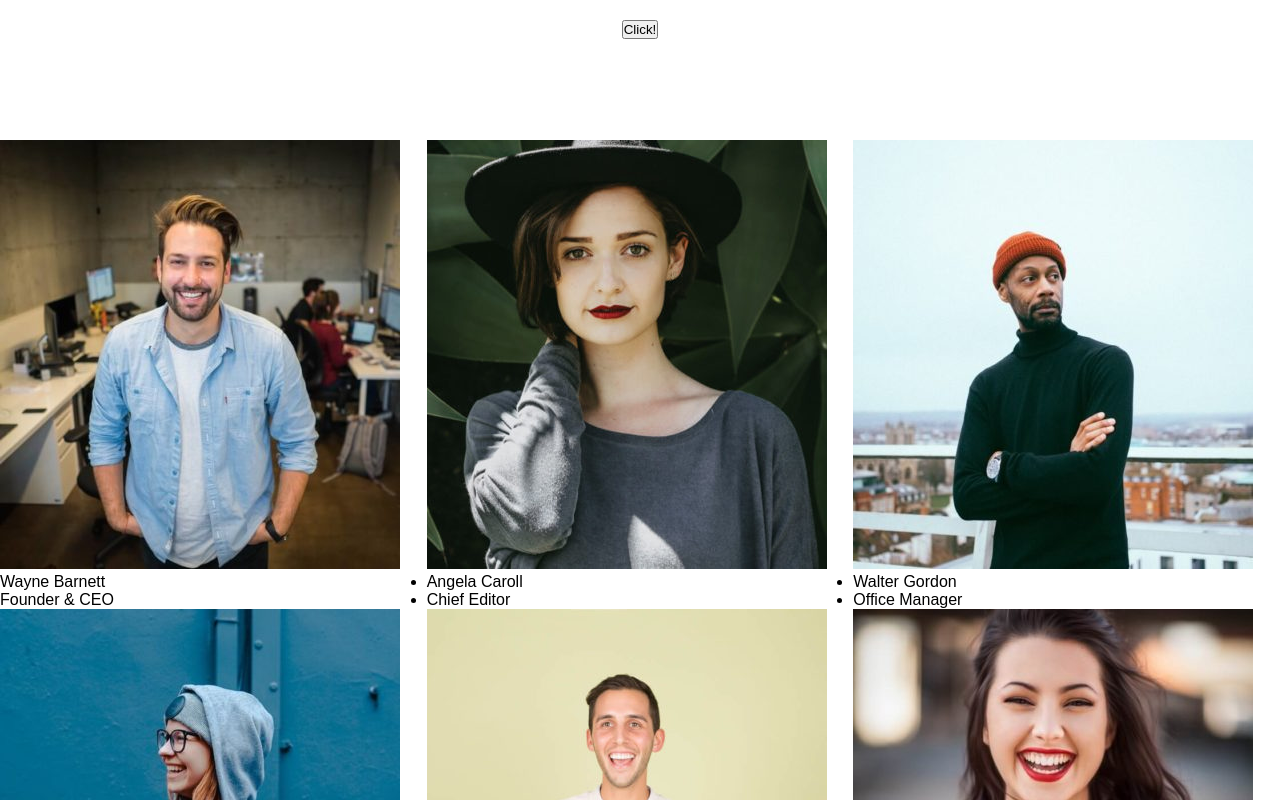
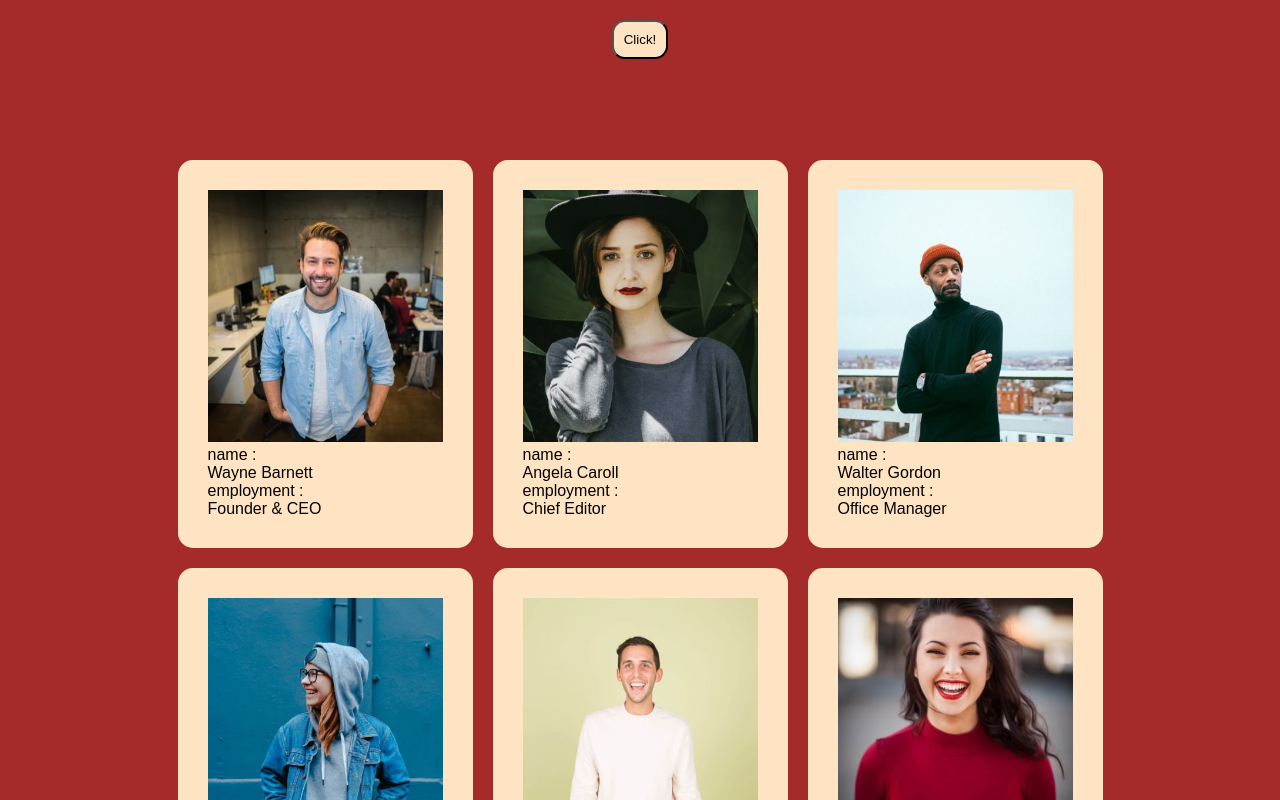
Before and after one commit to FrenzH/js-our-team, a plain HTML site: page index.html in a window 1280 px wide. Both pictures are taken after a click on the button "Click!". Shown: the top 800 px of the page. Drawn offline with Linux system fonts and the light colour scheme.

Commit message:
css-html

```diff
--- a/script.js
+++ b/script.js
@@ -43,11 +43,8 @@ function getCardsIntoDOM(){
     cardsContainer.innerHTML = '';
     for(let j=0;j<dataCard.length;j++){
         let card =document.createElement('ul');
-        card.style.textDecoration= 'none'
         let cardName = document.createElement('li')
-        cardName.style.textDecoration = 'none'
         let cardPosition = document.createElement('li')
-        cardPosition.style.textDecoration = 'none'
         card.classList.add('cards');
         let cardImg = document.createElement('img')
         cardName.innerHTML= dataCard[j].name;
@@ -55,9 +52,9 @@ function getCardsIntoDOM(){
         cardPosition.innerHTML=dataCard[j].position;
         cardImg.innerHTML=dataCard[j].img
         cardsContainer.append(card)
-        card.append(cardImg,cardName,cardPosition)
 
 
+        card.append(cardImg,"name :",cardName,"employment :",cardPosition)
 
     }
 }
--- a/style.css
+++ b/style.css
@@ -8,6 +8,7 @@
 
   body {
     font-family: sans-serif;
+    background-color: brown;
   }
 
   /* utilities */
@@ -17,13 +18,33 @@
   #container{
     display: flex;
     flex-wrap: wrap;
+    width: 1200px;
+    padding: 10px;
+    margin: auto;
+    justify-content: center;
   }
   .cards{
-    width: calc(100%/3);
-    text-decoration: none;
+    width: calc(100% /4);
+    border-radius: 15px;
+    background-color: bisque;
+    padding: 30px;
+    margin: 10px;
   }
   #btn-container{
     text-align: center;
     height: 100px;
     margin: 20px;
   }
+ ul{
+    list-style: none;
+ }
+ img{
+    width: 100%;
+ }
+
+ #btn-cards{
+  padding: 10px;
+  background-color: bisque;
+  border-radius: 13px;
+  cursor: pointer;
+ }
```
